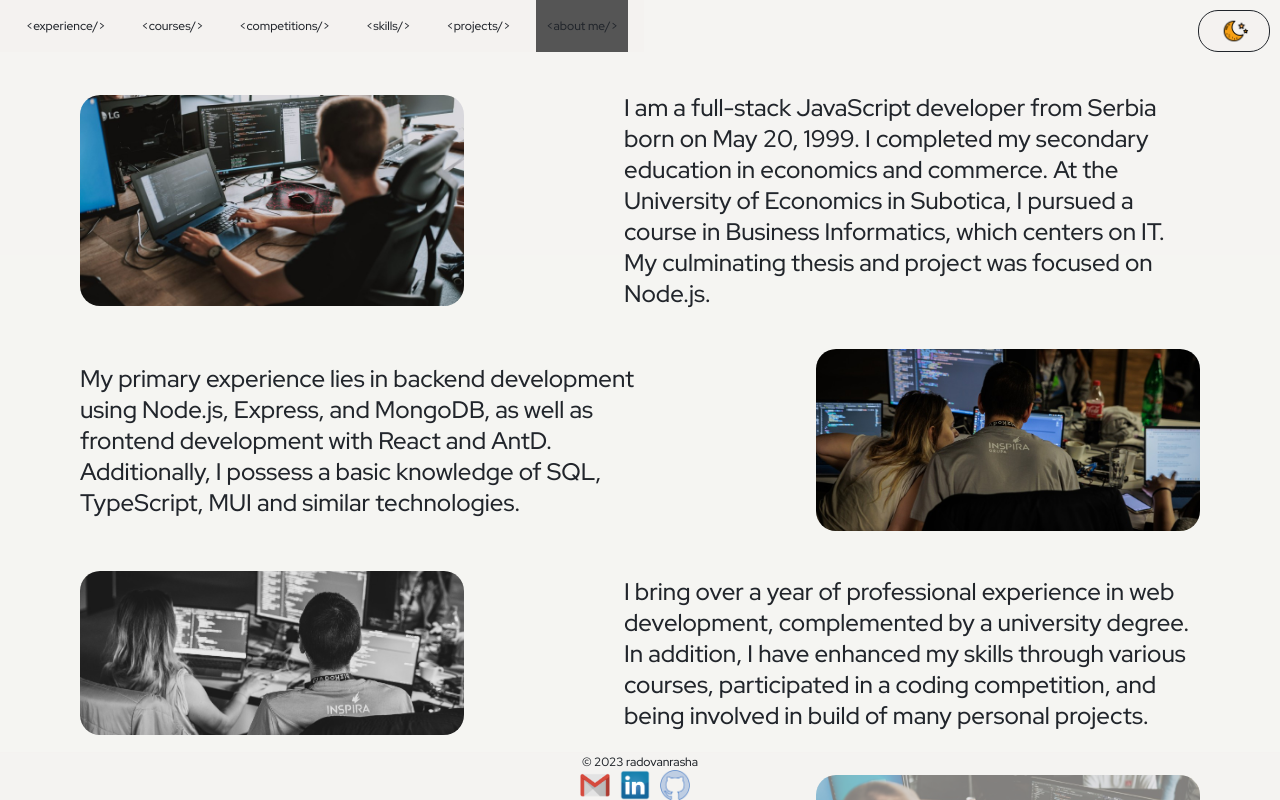
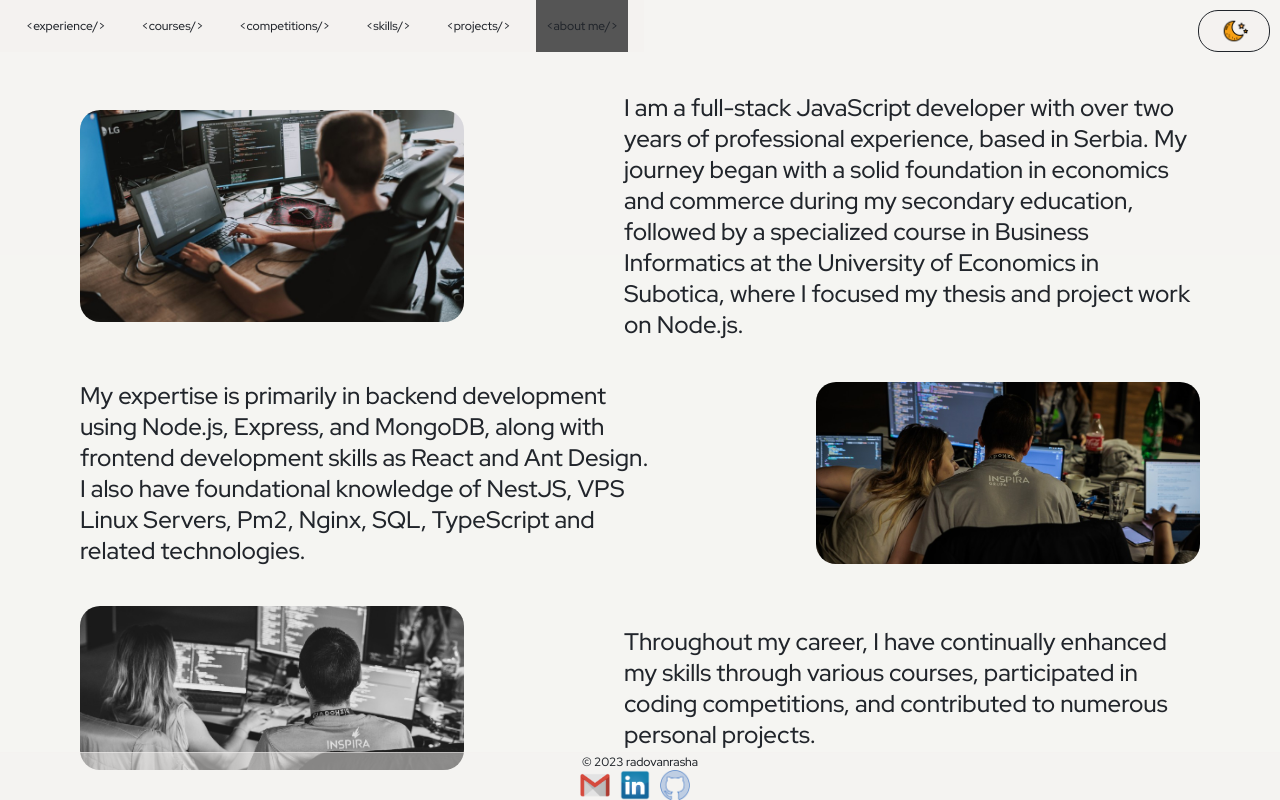
Before and after one commit to radovanrasha/radovanrasha-portfolio, a React (Create React App) app: page /about in a window 1280 px wide. Shown: the top 800 px of the page. Built offline with nearby package versions, Linux system fonts and the light colour scheme.

Commit message:
Change of first page and adjustments to skill page

```diff
--- a/src/App.js
+++ b/src/App.js
@@ -17,7 +17,7 @@ function App() {
         <NavBar></NavBar>
         <div>
           <Routes>
-            <Route path="/" element={<Experience></Experience>}></Route>
+            <Route path="/" element={<Projects></Projects>}></Route>
             <Route path="/projects" element={<Projects></Projects>}></Route>
             <Route path="/courses" element={<Courses></Courses>}></Route>
             <Route
@@ -30,7 +30,7 @@ function App() {
             ></Route>
             <Route path="/about" element={<About></About>}></Route>
             <Route path="/skills" element={<Skills></Skills>}></Route>
-            <Route path="/*" element={<Skills></Skills>}></Route>
+            <Route path="/*" element={<Projects></Projects>}></Route>
           </Routes>
           <Footer></Footer>
         </div>
--- a/src/pages/About.js
+++ b/src/pages/About.js
@@ -17,21 +17,23 @@ const About = () => {
         />
         <div class="text-content">
           <p className="leftslide" style={{ animationDelay: `${1 * 0.3}s` }}>
-            I am a full-stack JavaScript developer from Serbia born on May 20,
-            1999. I completed my secondary education in economics and commerce.
-            At the University of Economics in Subotica, I pursued a course in
-            Business Informatics, which centers on IT. My culminating thesis and
-            project was focused on Node.js.
+            I am a full-stack JavaScript developer with over two years of
+            professional experience, based in Serbia. My journey began with a
+            solid foundation in economics and commerce during my secondary
+            education, followed by a specialized course in Business Informatics
+            at the University of Economics in Subotica, where I focused my
+            thesis and project work on Node.js.
           </p>
         </div>
       </div>
       <div className="about-row">
         <div class="text-content">
           <p className="rightslide" style={{ animationDelay: `${2 * 0.3}s` }}>
-            My primary experience lies in backend development using Node.js,
-            Express, and MongoDB, as well as frontend development with React and
-            AntD. Additionally, I possess a basic knowledge of SQL, TypeScript,
-            MUI and similar technologies.
+            My expertise is primarily in backend development using Node.js,
+            Express, and MongoDB, along with frontend development skills as
+            React and Ant Design. I also have foundational knowledge of NestJS,
+            VPS Linux Servers, Pm2, Nginx, SQL, TypeScript and related
+            technologies.
           </p>
         </div>
         <img
@@ -50,18 +52,18 @@ const About = () => {
         />
         <div class="text-content">
           <p className="leftslide" style={{ animationDelay: `${3 * 0.3}s` }}>
-            I bring over a year of professional experience in web development,
-            complemented by a university degree. In addition, I have enhanced my
-            skills through various courses, participated in a coding
-            competition, and being involved in build of many personal projects.
+            Throughout my career, I have continually enhanced my skills through
+            various courses, participated in coding competitions, and
+            contributed to numerous personal projects.
           </p>
         </div>
       </div>
       <div className="about-row">
         <div class="text-content">
           <p className="rightslide" style={{ animationDelay: `${4 * 0.3}s` }}>
-            I am eager to further expand my expertise in these and similar areas
-            through continuous learning.
+            I am passionate about expanding my knowledge and expertise in these
+            and similar areas through continuous learning and hands-on
+            experience.
           </p>
         </div>
         <img
--- a/src/pages/Skills.js
+++ b/src/pages/Skills.js
@@ -11,63 +11,58 @@ import jsskill from "../assets/jsskill.png";
 import cssskill from "../assets/cssskill.png";
 import htmlskill from "../assets/htmlskill.png";
 import psskill from "../assets/psskill.png";
+import vpsskill from "../assets/vpsskill.png";
 
 const Skills = () => {
   const skills = [
     {
       name: "Node.js",
       logo: nodejsskill,
-      percentage: 85,
     },
     {
       name: "Express.js",
       logo: expressskill,
-      percentage: 90,
     },
     {
       name: "MongoDB",
       logo: mongodbskill,
-      percentage: 90,
     },
     {
       name: "React",
       logo: reactskill,
-      percentage: 70,
+    },
+    {
+      name: "VPS Linux servers",
+      logo: vpsskill,
     },
     {
       name: "ANT Design",
       logo: antskill,
-      percentage: 90,
     },
     {
       name: "HTML",
       logo: htmlskill,
-      percentage: 100,
     },
     {
       name: "CSS",
       logo: cssskill,
-      percentage: 100,
     },
     {
       name: "JavaScript",
       logo: jsskill,
-      percentage: 90,
     },
     {
       name: "SQL",
       logo: sqlskill,
-      percentage: 50,
     },
     {
       name: "GitHub & Bitbucket",
       logo: gitskill,
-      percentage: 80,
     },
+
     {
       name: "Adobe Photoshop",
       logo: psskill,
-      percentage: 60,
     },
   ];
 
@@ -84,12 +79,6 @@ const Skills = () => {
             <img src={skill.logo} alt={skill.name} className="skill-image" />
             <div className="skill-label">
               <span className="skill-name">{skill.name}</span>
-              <div
-                className="percentage-bar"
-                style={{
-                  background: `linear-gradient(to right, rgb(7, 9, 114) 0%, rgb(7, 9, 114) ${skill.percentage}%, #e0e0e0 ${skill.percentage}%, #e0e0e0 100%)`,
-                }}
-              ></div>
             </div>
           </div>
         ))}
--- a/src/styles/Skills.css
+++ b/src/styles/Skills.css
@@ -53,9 +53,3 @@
   padding-bottom: 0.5em;
   width: 100%;
 }
-
-.percentage-bar {
-  display: block;
-  height: 2px;
-  width: 100%;
-}
```
Also changed, not shown: src/assets/vpsskill.png (added).
